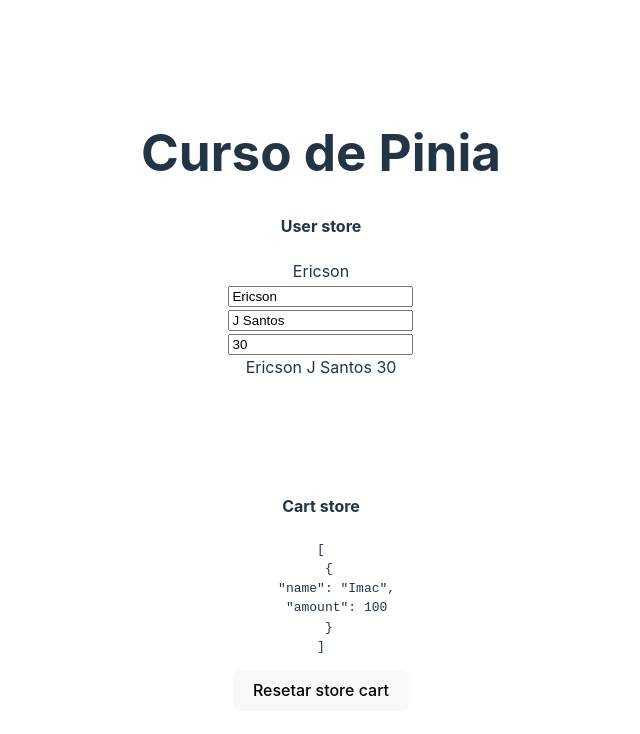
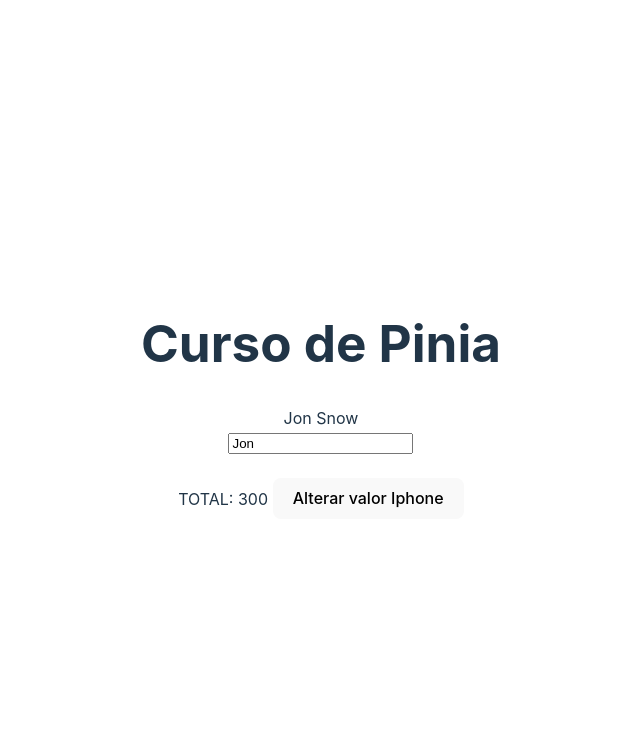
Before and after one commit to ericson-j-santos/pinia, a Vue app: page / in a window 1280 px wide. Shown: the top 734 px of the page, without its empty margins (319-959 px from the left). Built offline with nearby package versions, Linux system fonts and the light colour scheme.

Commit message:
#getter é uma computer dentro da store. fim da aula  03.13 acessando os getters, começo da aula 03.14 passando parametros para os getters;

```diff
--- a/src/App.vue
+++ b/src/App.vue
@@ -1,5 +1,96 @@
 <template>
   <div>
+    <h1>Curso de Pinia</h1>
+    {{ userStore.fullName }} <br>
+    <input v-model="userStore.user.first_name" type="text">
+    <br><br>
+    <!-- <button @click="changeIphoneValue(1000)">
+        Alterar valor changeIphoneValue
+      </button> -->
+    <div>
+      TOTAL: {{ cartStore.total }}
+      <button @click="changeIphoneValue(1000)">
+        Alterar valor Iphone
+      </button>
+    </div>
+  </div>
+</template>
+
+
+
+<script setup>
+//pulodogato
+import { storeToRefs } from 'pinia';
+
+import { watch } from 'vue';
+import { useUserStore } from './store/user.js';
+import { useCartStore } from './store/cart.js';
+
+const userStore = useUserStore();
+// const { firstName, lastName, age } = storeToRefs(userStore);
+const cartStore = useCartStore();
+
+function changeIphoneValue(vl) {
+  cartStore.products[0].amount = vl;
+}
+
+</script>
+
+<!--
+<script setup>
+//pulodogato
+import { storeToRefs } from 'pinia';
+
+import { watch } from 'vue';
+import { useUserStore } from './store/user.js';
+import { useCartStore } from './store/cart.js';
+
+const userStore = useUserStore();
+// const { firstName, lastName, age } = storeToRefs(userStore);
+const cartStore = useCartStore();
+-->
+<!--
+// Aqui é um exemplo de como você pode usar o watch para observar mudanças em TODA a STORE
+// watch(userStore, (vl) => {
+//   console.log(vl)
+// })
+
+// // Aqui é um exemplo de como você pode usar o watch para observar mudanças em UMA PROPRIEDADE ESPECIFICA
+// watch(() => userStore.firstName, (vl) => {
+//   console.log(vl)
+// })
+
+// userStore.$patch({
+//   firstName: 'Ericson',
+//   lastName: 'J Santos',
+//   age: 30
+// })
+
+// cartStore.$subscribe((mutation, state) => {
+//   console.log(mutation, state)
+// })
+
+// cartStore.$patch((state) => {
+//   state.products.push({
+//     name: 'Imac',
+//     amount: 100
+//   })
+// })
+// userStore.firstName = 'Ericson'
+// userStore.lastName = 'J Santos'</script>-->
+
+
+
+
+
+
+
+
+
+
+
+
+<!-- <div>
     <h1>Curso de Pinia</h1>
     <h4>User store</h4>
     {{ firstName }}
@@ -17,52 +108,14 @@
     <h4>Cart store</h4>
     <pre>{{ cartStore.products }}</pre>
     <button @click="cartStore.$reset">Resetar store cart</button>
-  </div>
-</template>
+  </div> -->
 
 
-<script setup>
-//pulodogato
-import { storeToRefs } from 'pinia';
 
-import { watch } from 'vue';
-import { useUserStore } from './store/user.js';
-import { useCartStore } from './store/cart.js';
 
-const userStore = useUserStore();
-const { firstName, lastName, age } = storeToRefs(userStore);
-const cartStore = useCartStore();
 
-// Aqui é um exemplo de como você pode usar o watch para observar mudanças em TODA a STORE
-watch(userStore, (vl) => {
-  console.log(vl)
-})
 
-// Aqui é um exemplo de como você pode usar o watch para observar mudanças em UMA PROPRIEDADE ESPECIFICA
-watch(() => userStore.firstName, (vl) => {
-  console.log(vl)
-})
 
-userStore.$patch({
-  firstName: 'Ericson',
-  lastName: 'J Santos',
-  age: 30
-})
-
-cartStore.$subscribe((mutation, state) => {
-  console.log(mutation, state)
-})
-
-cartStore.$patch((state) => {
-  state.products.push({
-    name: 'Imac',
-    amount: 100
-  })
-})
-
-// userStore.firstName = 'Ericson'
-// userStore.lastName = 'J Santos'
-</script>
 
 <!-- <script>
 export default {
--- a/src/store/cart.js
+++ b/src/store/cart.js
@@ -7,7 +7,16 @@ export const useCartStore = defineStore('cart', {
         address: {},
         //state que é o ESTADO RECEBE  uma FUNCAO que RETORNA um OBJETO e é onde vai ser armazenado os dados do carrinho;
         //products é um array que vai armazenar os produtos do carrinho;
-        products: [],
+        products: [
+            {
+                name: 'MacBook',
+                amount: 100,
+            },
+            {
+                name: 'MacBook',
+                amount: 200,
+            }
+        ],
     }),
 
     //actions é como se fosse uma sessao para guardar methods e funcao, addproduto, remover produto, funcoes para gerenciar store
@@ -17,6 +26,8 @@ export const useCartStore = defineStore('cart', {
     },
     // getters vai ser reativo, como se fosse uma computed, se tivermos um array do products e temos um getter de total do product para calcular o total de produtos, o getter vai ser reativo e vai ser atualizado sempre que o array de products for atualizado;
     getters: {
-        total: () => 100
+        total: (state) => state.products.reduce((total, obj) => total += obj.amount, 0),
+
+        // várias funções que vão ser reativas e vão ser atualizadas sempre que o array de products for atualizado;
     },
 })
--- a/src/store/user.js
+++ b/src/store/user.js
@@ -3,29 +3,20 @@ import { computed, ref } from 'vue'
 
 export const useUserStore = defineStore('user', () => {
     //State
-    const firstName = ref('Jon')
-    const lastName = ref('Snow')
-    const age = ref(30)
-
-
     const user = ref({
         first_name: 'Jon',
-        last_name: 'Snow'
+        last_name: 'Snow',
+        age: 25,
     })
 
     //Actions
     function changeName(name) {
         user.value.first_name = name
     }
-
     //Getters
     const fullName = computed(() => `${user.value.first_name} ${user.value.last_name}`)
 
     return {
-        firstName,
-        lastName,
-        age,
-
         user,
         changeName,
         fullName,
```
